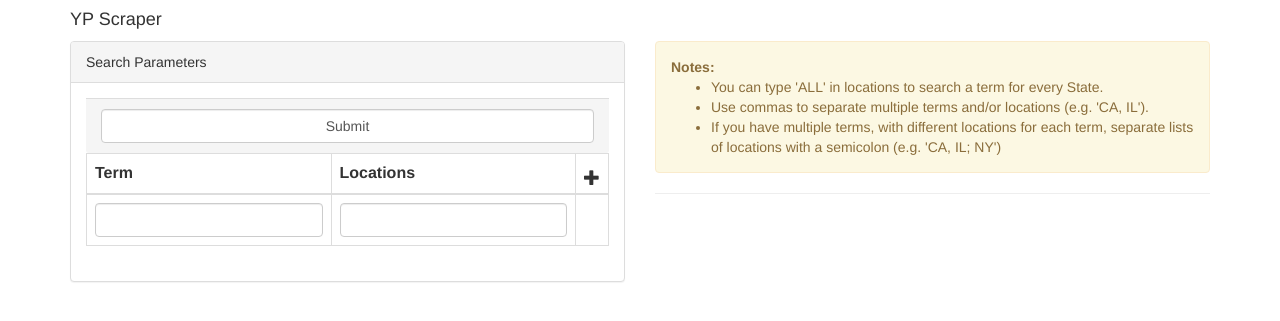
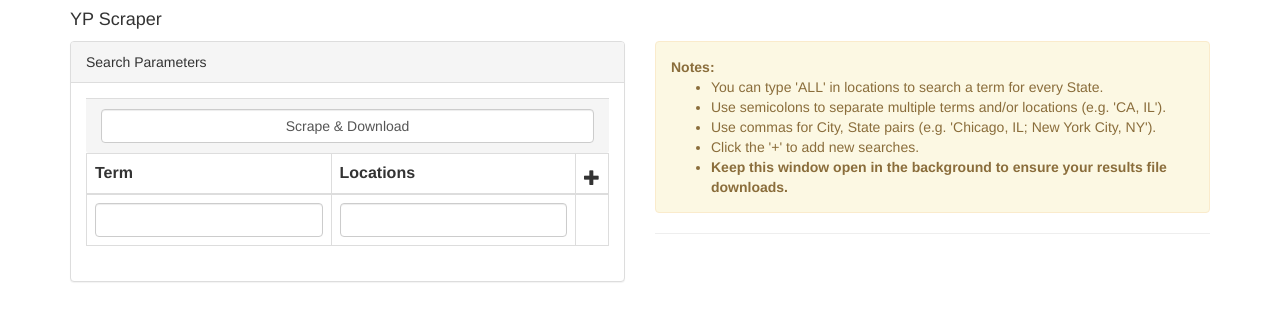
Before and after one commit to ZaxR/YP_scraper, a Flask app: page / in a window 1280 px wide. Shown: the top 321 px of the page. Run offline with Flask 2, Linux system fonts and the light colour scheme; some libraries are stand-ins or nearby versions.

Commit message:
Update instructions

```diff
--- a/app/templates/index.html
+++ b/app/templates/index.html
@@ -50,7 +50,7 @@
                         <div class="panel-body">
                             <form class="form-horizontal" action="" method="POST">
                                 <div class="panel-footer">
-                                    <input type="submit" name="submit" class="form-control">
+                                    <input type="submit" name="submit" class="form-control" value="Scrape & Download">
                                 </div>
                                 <table class="table table-bordered table-hover" id="tableAddRow">
                                     <thead>
@@ -79,9 +79,10 @@
                     <b>Notes:</b>
                     <ul>
                         <li>You can type 'ALL' in locations to search a term for every State.</li>
-                        <li>Use commas to separate multiple terms and/or locations (e.g. 'CA, IL').</li>
-                        <li>If you have multiple terms, with different locations for each term,
-                            separate lists of locations with a semicolon (e.g. 'CA, IL; NY')</li>
+                        <li>Use semicolons to separate multiple terms and/or locations (e.g. 'CA, IL').</li>
+                        <li>Use commas for City, State pairs (e.g. 'Chicago, IL; New York City, NY').</li>
+                        <li>Click the '+' to add new searches.</li>
+                        <li><b>Keep this window open in the background to ensure your results file downloads.</b></li>
                 </div>
                 <hr />
             </div>
```
Also changed, not shown: README.md.
